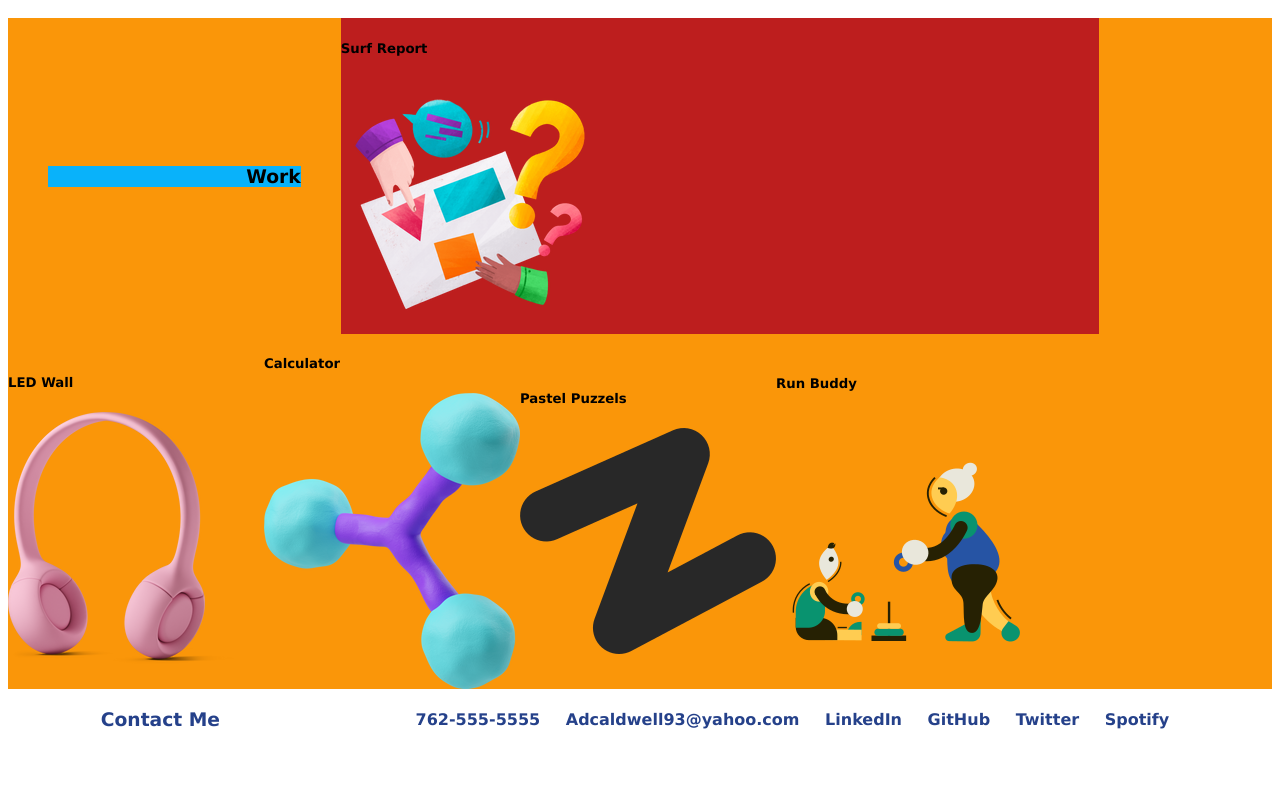
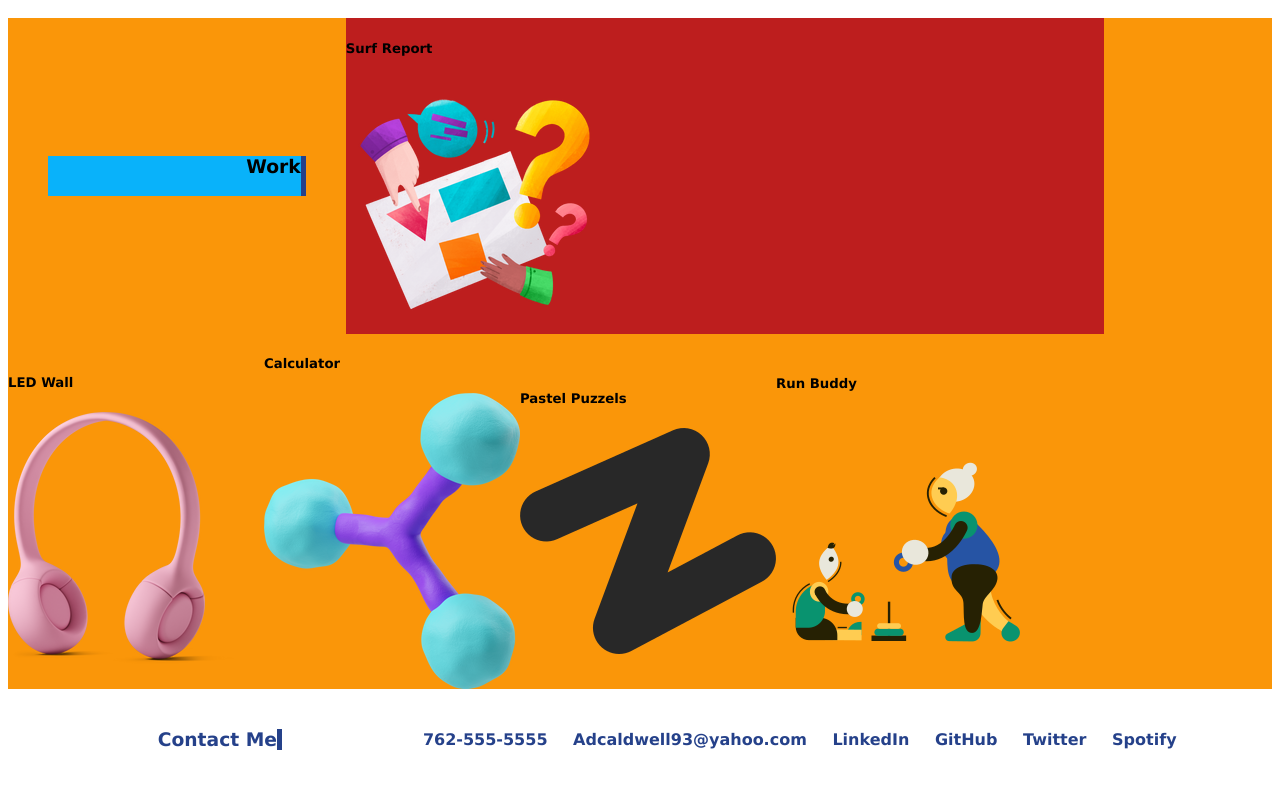
Before and after one commit to Awell05/ACPortfolio1, a plain HTML site: page index.html in a window 1280 px wide. Shown: the part 507-1296 px from the top of the page. Before the commit the page ends 1266 px from the top, so only its background shows below. Drawn offline with Linux system fonts and the light colour scheme.

Commit message:
added borders to css

```diff
--- a/assets/css/style.css
+++ b/assets/css/style.css
@@ -62,6 +62,7 @@ a{
     width:70%;
     margin:30px;
     text-align: right;
+    border-right: 5px solid rgb(37, 65, 138);
 
 }
 p{
@@ -80,9 +81,11 @@ p{
 
 #wk{
     background-color: rgb(9, 178, 250);
+    border-right: 5px solid rgb(37, 65, 138);
     text-align: right;
     margin: 40px;
     width:20%;
+    height:40px
 }
 
 #card{
@@ -100,8 +103,14 @@ footer{
     align-items: center;
     justify-content: space-around;
     color:rgb(37, 65, 138);
+    margin:20px;
 }
 
+#contactme{
+    width:15%;
+    text-align: right;
+    border-right: 5px solid rgb(37, 65, 138);
+}
 footer a{
     color:rgb(37, 65, 138);
     display:inline;
```
